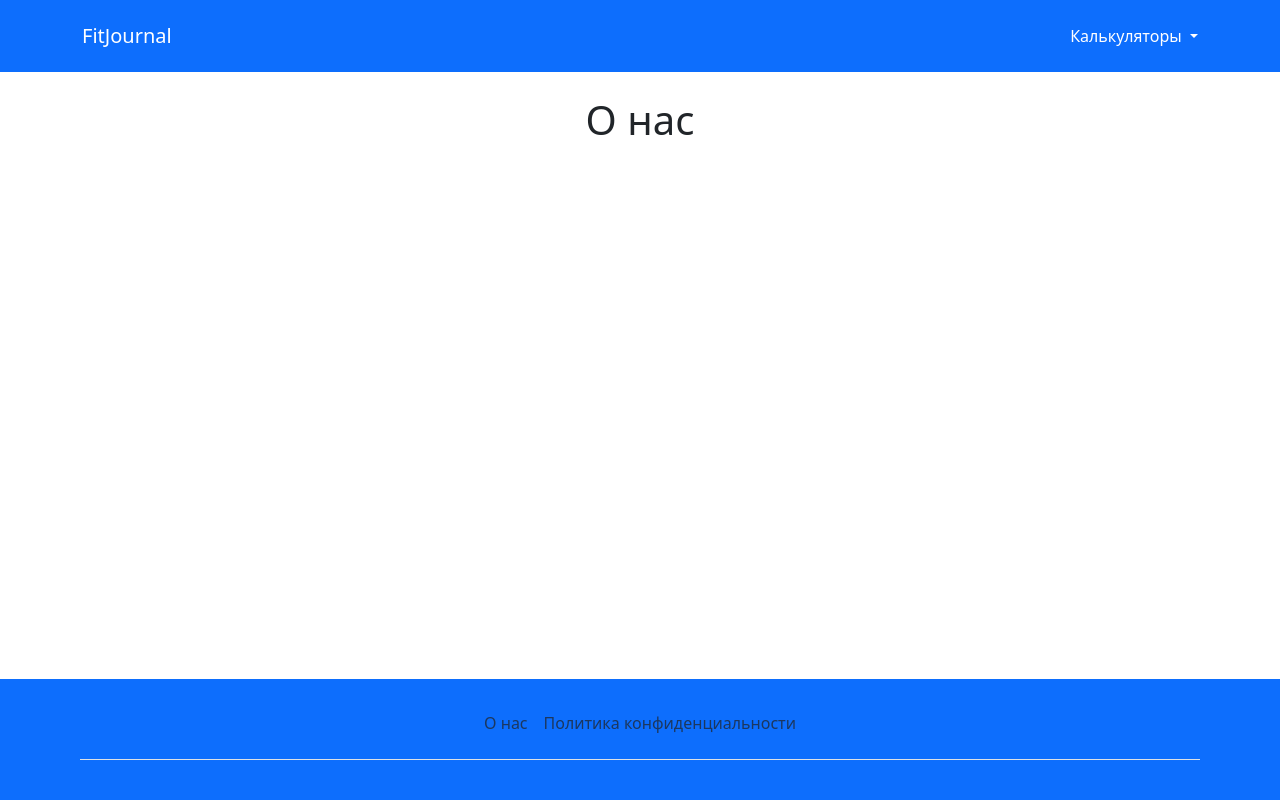
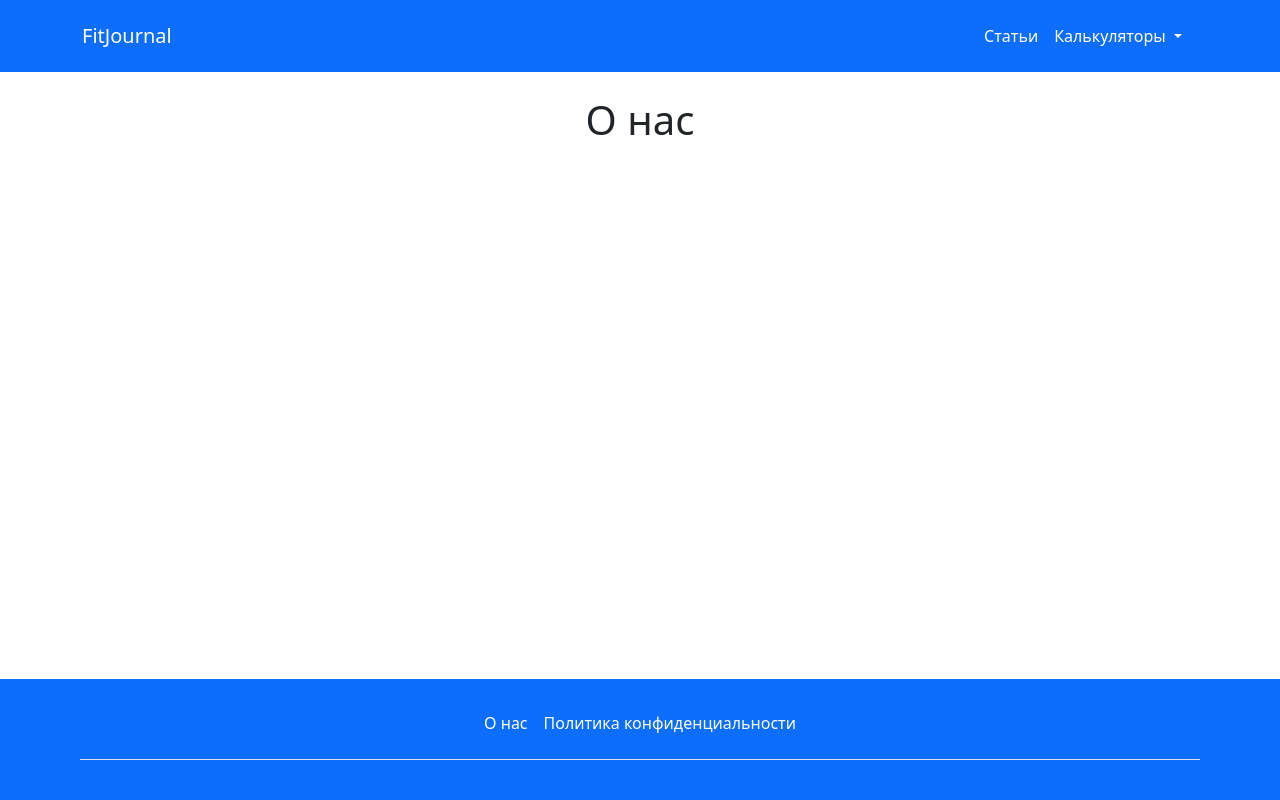
Before and after one commit to SlavaTatanov/FitJournal, a Django app: template FitJournal/articles/templates/articles/base_article.html in a window 1280 px wide. Run offline with Django 3.2, Linux system fonts and the light colour scheme; the template is opened without the code that fills it, so the values that code supplies are empty; some libraries are stand-ins or nearby versions.

Commit message:
Articles list url

```diff
--- a/FitJournal/FitJournal/urls.py
+++ b/FitJournal/FitJournal/urls.py
@@ -26,5 +26,6 @@ urlpatterns = [
     path('', index, name='index'),
     path('login/', login, name='login'),
     path('about', about, name='about'),
+    path('articles/', include('articles.urls', namespace='articles')),
     path('tools/', include('tools.urls', namespace='tools'))
 ]
--- /dev/null
+++ b/FitJournal/articles/templates/articles/articles.html
@@ -0,0 +1,5 @@
+{% extends "base.html" %}
+
+{% block content %}
+  <h1>Список статей</h1>
+{% endblock %}
--- a/FitJournal/static/custom.css
+++ b/FitJournal/static/custom.css
@@ -13,11 +13,40 @@ body {
   margin-bottom: 0px;
 }
 
+.nav-item a {
+  color: white;
+}
+
+.nav-item a:hover {
+  color: silver;
+}
+
+.nav-link {
+  color: white;
+}
+
+.nav-link:hover {
+  color: silver;
+}
+
 .dropdown-item{
-  color: black;
+  color: black !important;
 }
 
 .dropdown-item:hover{
     background: #0d6efd;
-    color: white;
+    color: white !important;
 }
+
+.my_nal_links {
+  display: inline-flex;
+  align-items: end;
+}
+
+.my_nal_links a {
+  margin-right: 2vh;
+}
+
+.my_nal_links a:hover {
+  color: silver;
+}
--- a/FitJournal/templates/base.html
+++ b/FitJournal/templates/base.html
@@ -11,7 +11,7 @@
     <link href="{% static 'bootstrap/css/bootstrap.min.css' %}" rel="stylesheet">
 
     <!-- Custom CSS -->
-    <link rel="stylesheet" href="{% static 'custom.css' %}">
+    <link href="{% static 'custom.css' %}" rel="stylesheet">
 
     <!-- Custom JS -->
     {% block custom_js %} {% endblock %}
@@ -24,14 +24,18 @@
 <nav class="navbar navbar-expand-sm bg-primary" data-bs-theme="dark">
     <div class="container" style="padding-top: 1vh; padding-bottom: 1vh;">
         <a class="navbar-brand" href="{% url 'index' %}">FitJournal</a>
-        <div class="nav-item dropdown text-white">
-            <a class="nav-link dropdown-toggle" href="#" role="button" data-bs-toggle="dropdown" aria-expanded="false">
-                Калькуляторы
-            </a>
-            <ul class="dropdown-menu shadow p-3 mb-5 bg-white ">
-                <li><a class="dropdown-item" href="{% url 'tools:calculator_1rm' %}">Одноповторный
-                    максимум</a></li>
-            </ul>
+        <div class="my_nal_links">
+            <a class="nav-link" href="{% url 'articles:articles-list' %}">Статьи</a>
+            <div class="nav-item dropdown">
+                <a class="nav-link dropdown-toggle" href="#" role="button" data-bs-toggle="dropdown"
+                   aria-expanded="false">
+                    Калькуляторы
+                </a>
+                <ul class="dropdown-menu shadow p-3 mb-5 bg-white">
+                    <li><a class="dropdown-item" href="{% url 'tools:calculator_1rm' %}">Одноповторный
+                        максимум</a></li>
+                </ul>
+            </div>
         </div>
     </div>
 </nav>
@@ -44,8 +48,8 @@
 <!-- Footer -->
 <footer class="sticky-footer bg-primary">
     <ul class="nav justify-content-center border-bottom pb-3 mb-3">
-        <li class="nav-item"><a href="{% url 'about' %}" class="nav-link px-2 text-muted">О нас</a></li>
-        <li class="nav-item"><a href="#" class="nav-link px-2 text-muted">Политика конфиденциальности</a></li>
+        <li class="nav-item"><a href="{% url 'about' %}" class="nav-link px-2">О нас</a></li>
+        <li class="nav-item"><a href="#" class="nav-link px-2">Политика конфиденциальности</a></li>
     </ul>
 </footer>
 
--- a/FitJournal/tools/views.py
+++ b/FitJournal/tools/views.py
@@ -3,4 +3,5 @@ from django.http import HttpRequest
 
 
 def calculator_1rm(request: HttpRequest):
-    return render(request, 'tools/calculator_1rm.html')
+    context = {'title': 'Расчет одноповторного максимума'}
+    return render(request, 'tools/calculator_1rm.html', context=context)
--- a/FitJournal/trainings/views.py
+++ b/FitJournal/trainings/views.py
@@ -3,6 +3,6 @@ from django.shortcuts import render
 
 def index(request):
     context = {
-        'title': "title"
+        'title': "FitJournal"
     }
     return render(request, 'trainings/index.html', context=context)
```
Also changed, not shown: FitJournal/articles/urls.py (added, +8 -0 lines), FitJournal/articles/views.py (+8 -0 lines).
